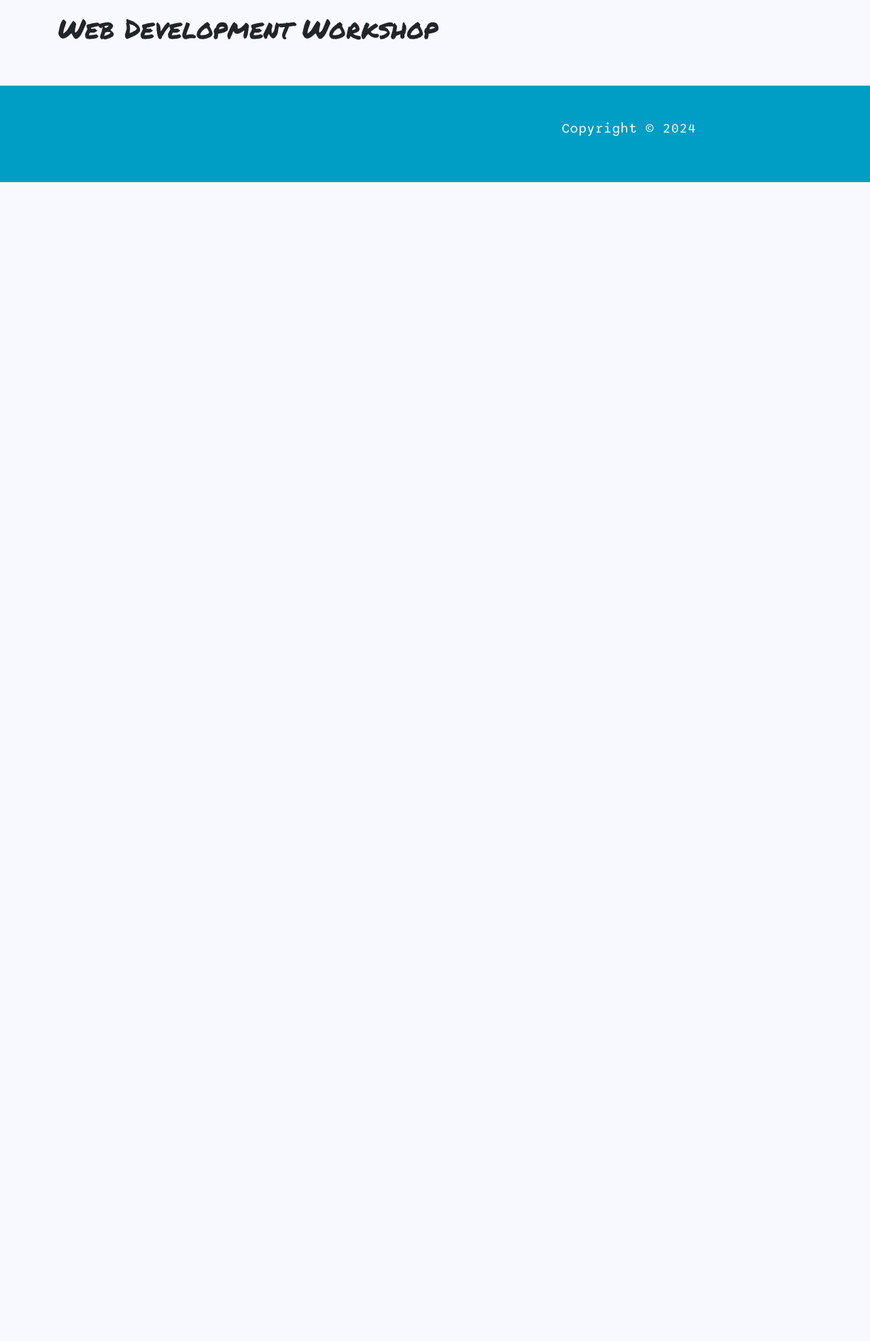
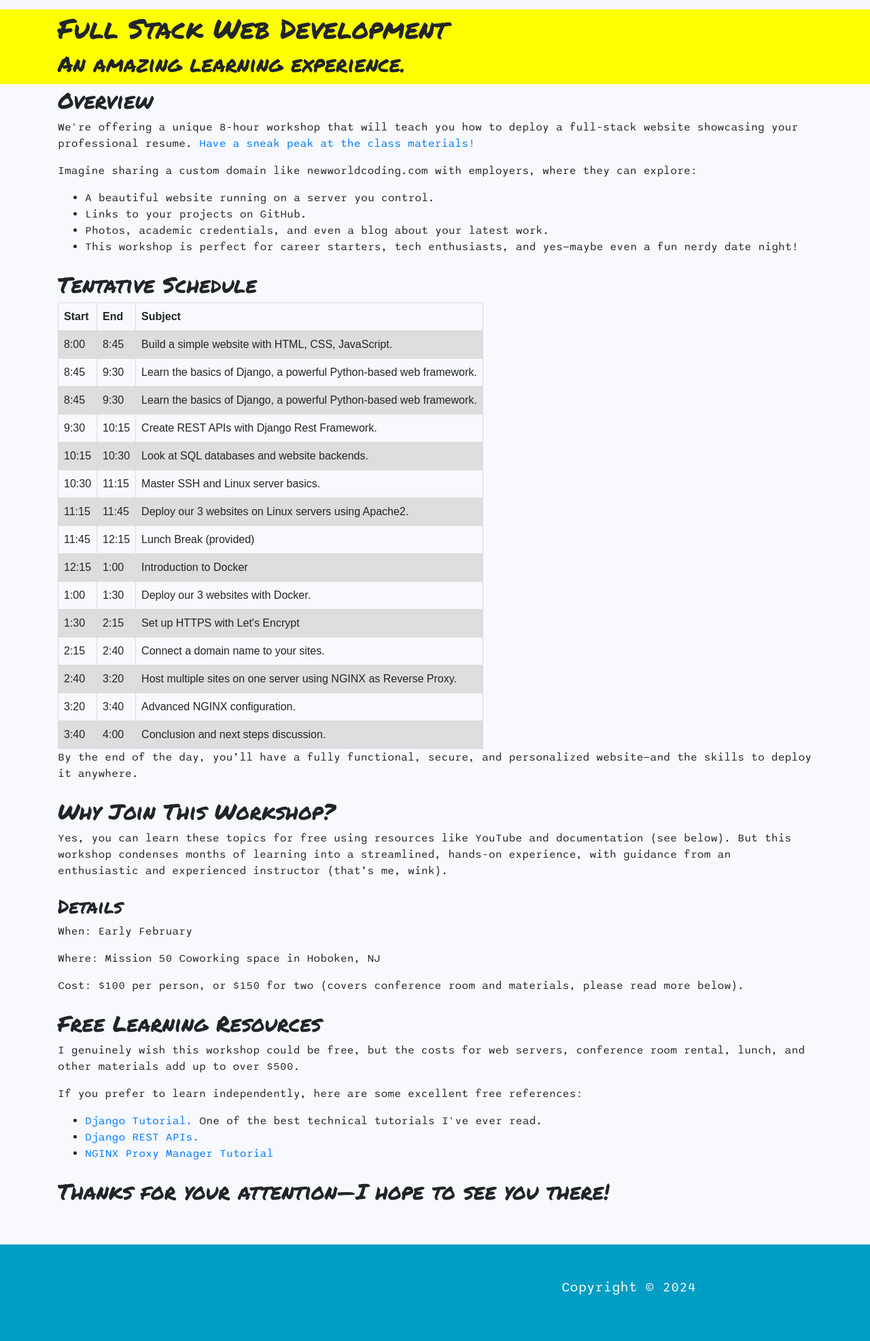
Before and after one commit to melvyniandrag/NewWorldCodingWebsite, a Django app: page /workshops/webdevelopment in a window 1280 px wide. Shown: the part 86-2059 px from the top of the page at 68% size. Before the commit the page ends 354 px from the top, so only its background shows below. Run offline with Django 4.2, Linux system fonts and the light colour scheme; some libraries are stand-ins or nearby versions.

Commit message:
added web dev workshop page

```diff
--- a/main/mainapp/static/mainapp/css/style.css
+++ b/main/mainapp/static/mainapp/css/style.css
@@ -48,6 +48,16 @@ body {
 h1{
     font-family: 'PermanentMarkerRegular', sans-serif;
 }
+
+h2{
+    font-family: 'PermanentMarkerRegular', sans-serif;
+}
+
+
+h3{
+    font-family: 'PermanentMarkerRegular', sans-serif;
+}
+
 
 .navbar {
   opacity: 1;
@@ -118,6 +128,26 @@ h1{
   margin-left: auto;
 }
 
+.header-section{
+    background: yellow;
+}
+
 .footer-background {
     background: rgba(0,157,196,1.0);
 }
+
+table {
+  font-family: arial, sans-serif;
+  border-collapse: collapse;
+  padding:8px;
+}
+
+td, th {
+  border: 1px solid #dddddd;
+  text-align: left;
+  padding: 8px;
+}
+
+tr:nth-child(even) {
+  background-color: #dddddd;
+}
--- a/main/mainapp/templates/mainapp/workshop_webdevelopment_detail_view.html
+++ b/main/mainapp/templates/mainapp/workshop_webdevelopment_detail_view.html
@@ -4,14 +4,203 @@
 
 {% load static %}
 
-<section class="py-1">
+
+<section class="py-1 header-section">
     <div class="container">
         <div class="row">
             <div class="col">
-                <h1>Web Development Workshop</h1>
+                <h1>Full Stack Web Development </h1>
+                <h2>An amazing learning experience.</h2>
             </div>
         </div>
     </div>
 </section>
 
+<section class="py-1">
+    <div class="container">
+        <div class="row">
+            <div class="col">
+                <h2> Overview </h2>
+                <p>
+                    We're offering a unique 8-hour workshop that will teach you how to deploy a full-stack website showcasing your professional resume. <a href="https://github.com/melvyniandrag/WebDevelopmentWorkshop">Have a sneak peak at the class materials!</a>
+                </p>
+                <p>Imagine sharing a custom domain like <it>newworldcoding.com</it> with employers, where they can explore:</p>
+                <ul>
+                    <li>
+                        A beautiful website running on a server you control.
+                    </li>
+                    <li>
+                        Links to your projects on GitHub.
+                    </li>
+                    <li>
+                        Photos, academic credentials, and even a blog about your latest work.
+                    </li>
+                    <li>
+                        This workshop is perfect for career starters, tech enthusiasts, and yes—maybe even a fun nerdy date night!
+                    </li>
+                </ul>
+            </div>
+        </div>
+    </div>
+</section>
+
+<section class="py-1">
+    <div class="container">
+        <div class="row">
+            <div class="col">
+                <h2> Tentative Schedule </h2>
+                 <table>
+  <tr>
+    <th>Start</th>
+    <th>End</th>
+    <th>Subject</th>
+  </tr>
+  <tr>
+    <td>8:00</td>
+    <td>8:45</td>
+    <td>Build a simple website with HTML, CSS, JavaScript.</td>
+  </tr>
+  <tr>
+    <td>8:45</td>
+    <td>9:30</td>
+    <td>Learn the basics of Django, a powerful Python-based web framework.</td>
+  </tr>
+   <tr>
+    <td>8:45</td>
+    <td>9:30</td>
+    <td>Learn the basics of Django, a powerful Python-based web framework.</td>
+  </tr>
+   <tr>
+    <td>9:30</td>
+    <td>10:15</td>
+    <td>Create REST APIs with Django Rest Framework.</td>
+  </tr>
+  <tr>
+    <td>10:15</td>
+    <td>10:30</td>
+    <td>Look at SQL databases and website backends.</td>
+  </tr>
+   <tr>
+    <td>10:30</td>
+    <td>11:15</td>
+    <td>Master SSH and Linux server basics.</td>
+  </tr>
+   <tr>
+    <td>11:15</td>
+    <td>11:45</td>
+    <td>Deploy our 3 websites on Linux servers using Apache2.</td>
+  </tr>
+   <tr>
+    <td>11:45</td>
+    <td>12:15</td>
+    <td>Lunch Break (provided)</td>
+  </tr>
+   <tr>
+    <td>12:15</td>
+    <td>1:00</td>
+    <td>Introduction to Docker</td>
+  </tr>
+  <tr>
+    <td>1:00</td>
+    <td>1:30</td>
+    <td>Deploy our 3 websites with Docker.</td>
+  </tr>
+  <tr>
+    <td>1:30</td>
+    <td>2:15</td>
+    <td>Set up HTTPS with Let's Encrypt</td>
+  </tr>
+   <tr>
+    <td>2:15</td>
+    <td>2:40</td>
+    <td>Connect a domain name to your sites.</td>
+  </tr>
+   <tr>
+    <td>2:40</td>
+    <td>3:20</td>
+    <td>Host multiple sites on one server using NGINX as Reverse Proxy.</td>
+  </tr>
+   <tr>
+    <td>3:20</td>
+    <td>3:40</td>
+    <td>Advanced NGINX configuration.</td>
+  </tr>
+   <tr>
+    <td>3:40</td>
+    <td>4:00</td>
+    <td>Conclusion and next steps discussion.</td>
+  </tr>
+</table>
+
+
+<p>By the end of the day, you’ll have a fully functional, secure, and personalized website—and the skills to deploy it anywhere.
+</p>
+
+</div>
+</div>
+</div>
+</section>
+
+<section class="py-1">
+    <div class="container">
+        <div class="row">
+            <div class="col">
+                <h2> Why Join This Workshop? </h2>
+                <p>
+                    Yes, you can learn these topics for free using resources like YouTube and documentation (see below). But this workshop condenses months of learning into a streamlined, hands-on experience, with guidance from an enthusiastic and experienced instructor (that’s me, wink).
+                </p>
+            </div>
+        </div>
+    </div>
+</section>
+
+
+<section class="py-1">
+    <div class="container">
+        <div class="row">
+            <div class="col">
+                <h3> Details </h3>
+                <p>When: Early February</p>
+                <p>Where: Mission 50 Coworking space in Hoboken, NJ</p>
+                <p>Cost: $100 per person, or $150 for two (covers conference room and materials, please read more below).
+                </p>
+            </div>
+        </div>
+    </div>
+</section>
+
+<section class="py-1">
+    <div class="container">
+        <div class="row">
+            <div class="col">
+                <h2> Free Learning Resources </h2>
+                <p>I genuinely wish this workshop could be free, but the costs for web servers, conference room rental, lunch, and other materials add up to over $500.</p>
+
+                <p>If you prefer to learn independently, here are some excellent free references:</p>
+                <ul>
+                    <li>
+                        <a href="">Django Tutorial.</a> One of the best technical tutorials I've ever read.
+                    </li>
+                    <li>
+                        <a href="">Django REST APIs. </a>
+                    </li>
+                    <li>
+                        <a href="">NGINX Proxy Manager Tutorial</a>
+                    </li>
+                </ul>
+                </p>
+            </div>
+        </div>
+    </div>
+</section>
+
+<section class="py-1">
+    <div class="container">
+        <div class="row">
+            <div class="col">
+<h2>Thanks for your attention—I hope to see you there!</h2>
+</div>
+</div>
+</div>
+</section>
 {% endblock content %}
```
